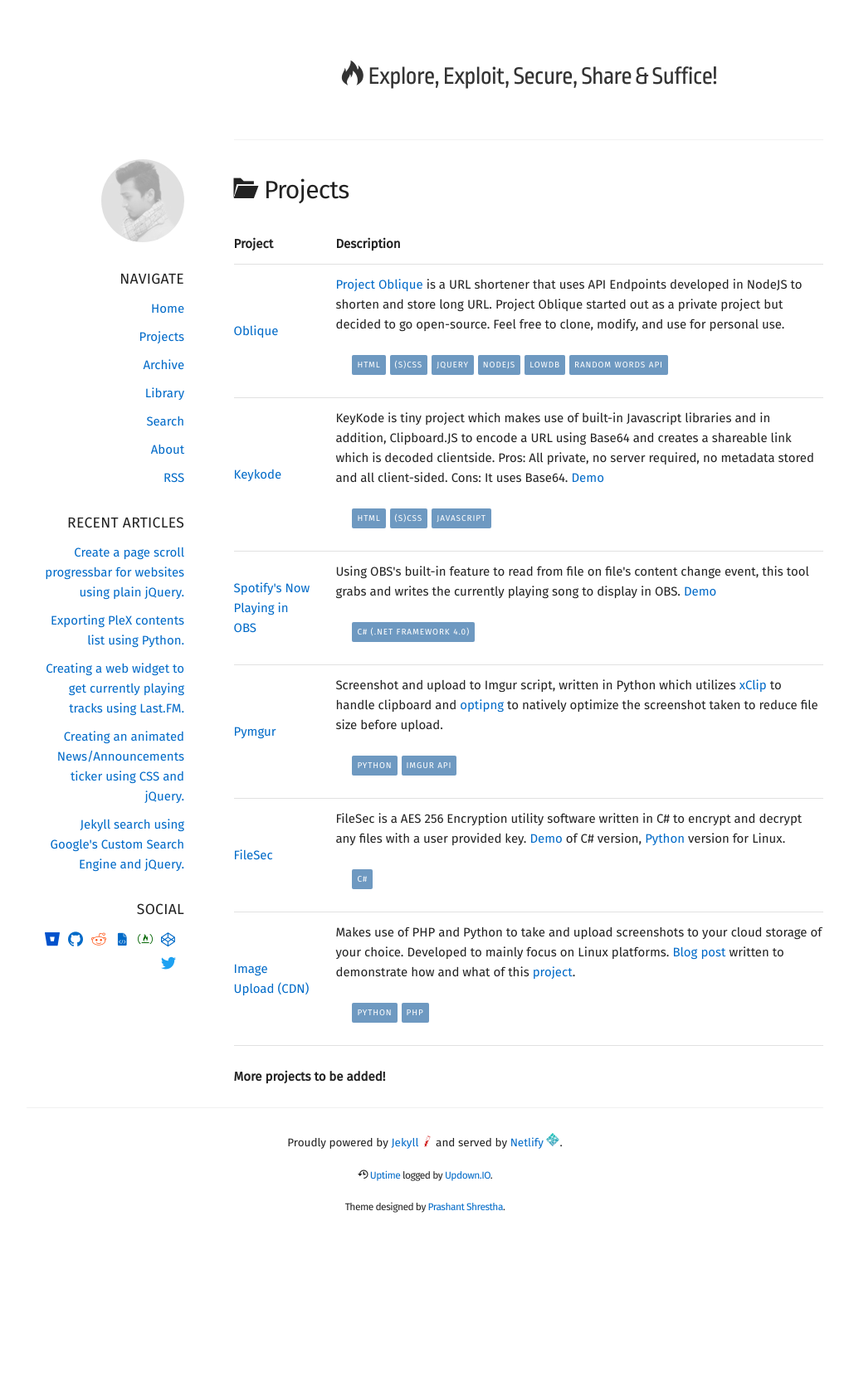
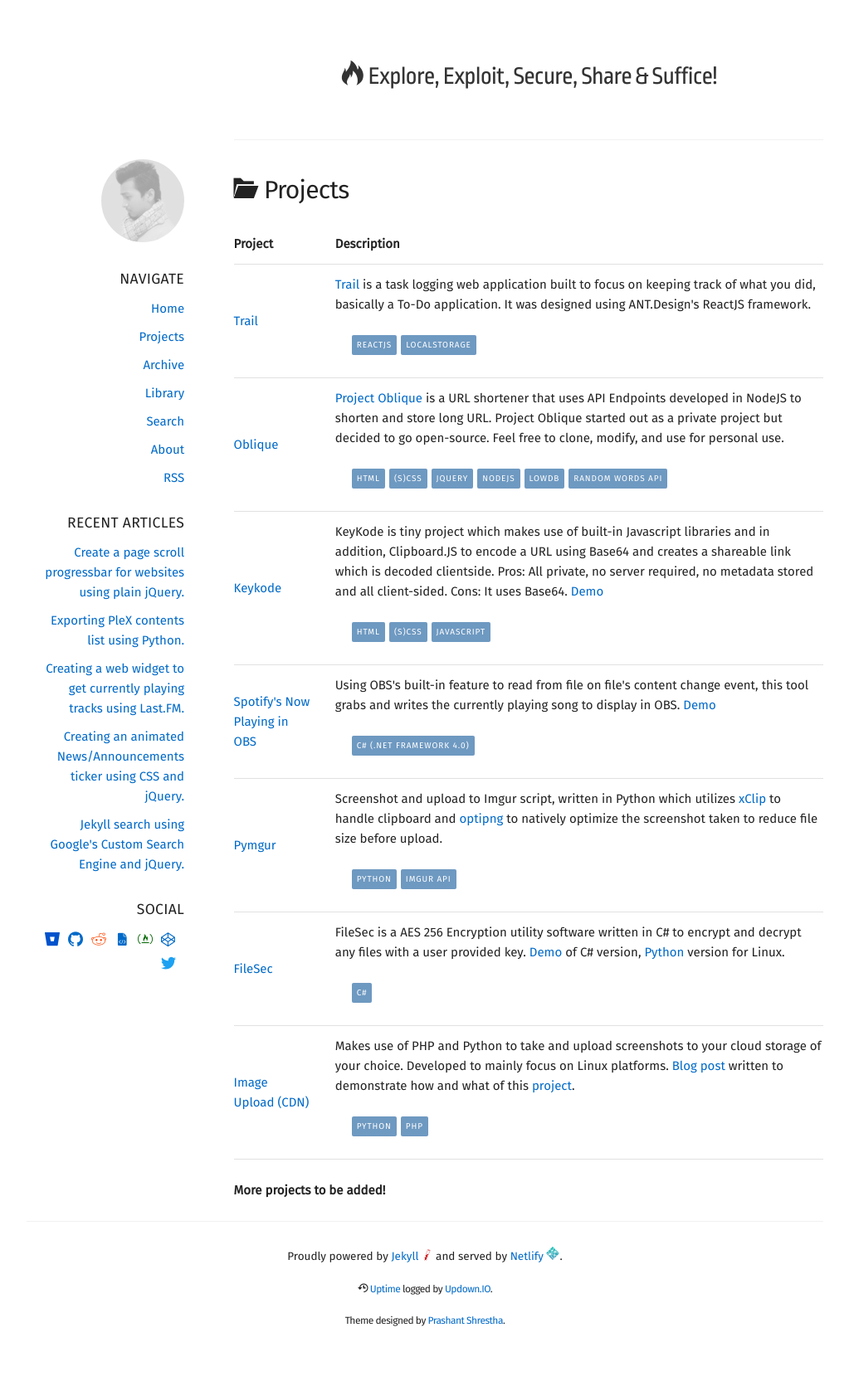
Before and after one commit to intern0t/personal-blog, a Jekyll site: the page built from projects.md, in a window 1280 px wide. Shown: the whole page at 83% size, without its empty margins (128-1151 px from the left). Built offline with Jekyll 4.4.1, drawn with Linux system fonts in a browser that asks for light colours; nearby versions of some CDN libraries; some web fonts are replaced; before the commit the page ends 1534 px from its top, so only the background shows below that.

Commit message:
New project entry, Trail.

```diff
--- a/projects.md
+++ b/projects.md
@@ -14,6 +14,17 @@ permalink: /projects/
         </tr>
     </thead>
     <tbody>
+        <tr>
+            <td><a href="https://intern0t.github.io/Trail/">Trail</a></td>
+            <td>
+                <p><a href="https://github.com/intern0t/Trail" title="Github Repository">Trail</a> is a task logging web application built to focus on keeping track of what you did, basically a To-Do application. It was designed using ANT.Design's ReactJS framework.</p>
+
+                <ul class="row lang-used">
+                    <li>ReactJS</li>
+                    <li>localStorage</li>
+                </ul>
+            </td>
+        </tr>
         <tr>
             <td><a href="http://o.prashant.me/">Oblique</a></td>
             <td>
```
